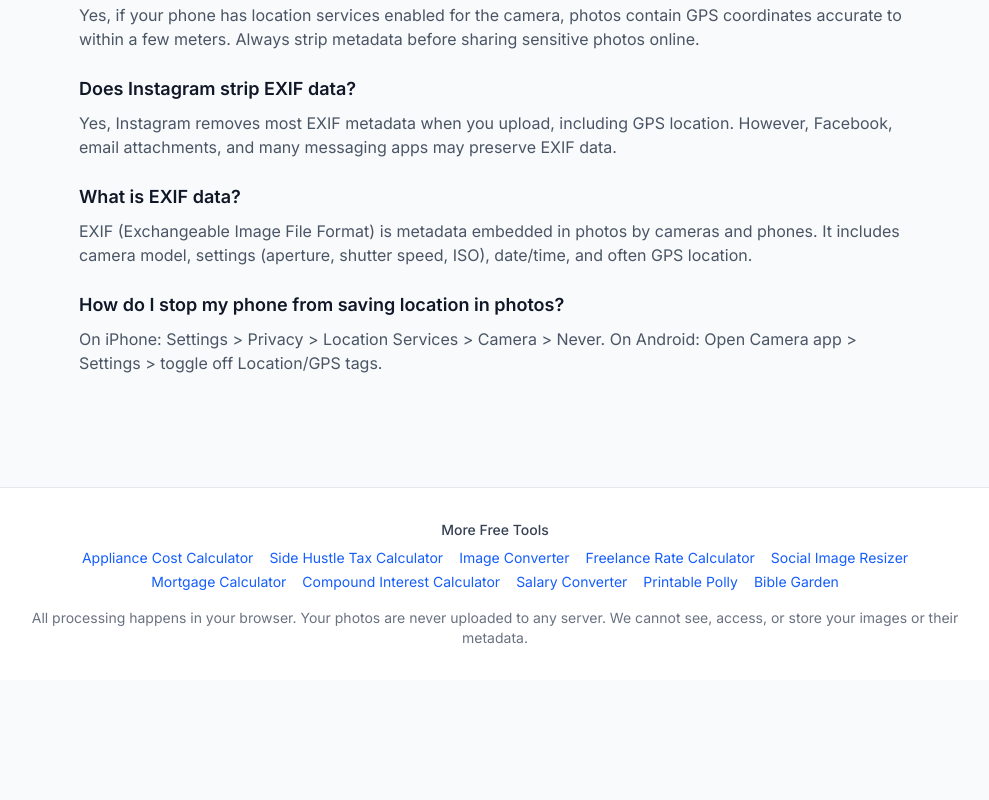
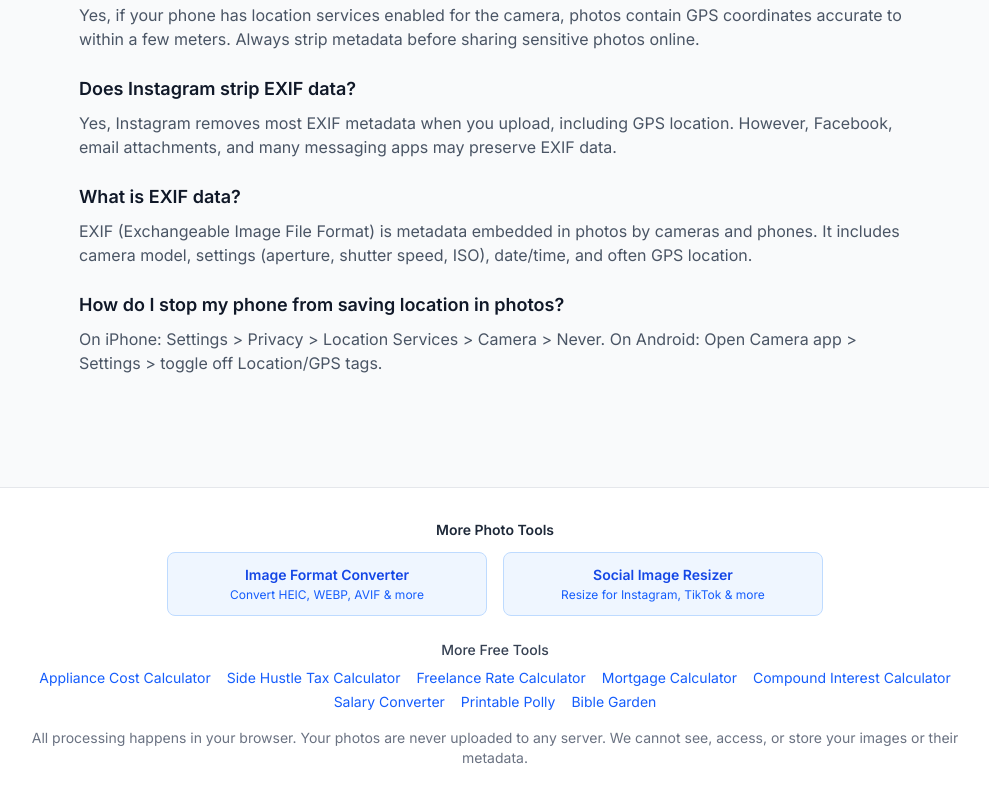
Before and after one commit to pondsoftware/photo-metadata-viewer, a Next.js app: page / in a window 1280 px wide. Shown: the part 1498-2298 px from the top of the page, without its empty margins (145-1134 px from the left). Before the commit the page ends 2178 px from the top, so only its background shows below. Built offline with nearby package versions, Linux system fonts and the light colour scheme.

Commit message:
Add prominent cross-links to image converter and image resizer
Related photo tools now appear as styled cards above the generic footer
links for better cross-site discovery.

Co-Authored-By: Claude Sonnet 4.6 <noreply@anthropic.com>

```diff
--- a/src/app/layout.tsx
+++ b/src/app/layout.tsx
@@ -61,14 +61,25 @@ export default function RootLayout({
         <main className="flex-1">{children}</main>
         <footer className="bg-white border-t border-gray-200 mt-12">
           <div className="max-w-5xl mx-auto px-4 py-8 sm:px-6 lg:px-8">
+            <div className="mb-6">
+              <p className="text-sm font-semibold text-gray-800 text-center mb-3">More Photo Tools</p>
+              <div className="flex justify-center gap-4">
+                <a href="https://imageconverters.net" className="flex-1 max-w-xs bg-blue-50 border border-blue-200 rounded-lg px-4 py-3 text-center hover:border-blue-400 hover:bg-blue-100 transition">
+                  <p className="font-semibold text-blue-700 text-sm">Image Format Converter</p>
+                  <p className="text-xs text-blue-600 mt-0.5">Convert HEIC, WEBP, AVIF &amp; more</p>
+                </a>
+                <a href="https://imageresizers.net" className="flex-1 max-w-xs bg-blue-50 border border-blue-200 rounded-lg px-4 py-3 text-center hover:border-blue-400 hover:bg-blue-100 transition">
+                  <p className="font-semibold text-blue-700 text-sm">Social Image Resizer</p>
+                  <p className="text-xs text-blue-600 mt-0.5">Resize for Instagram, TikTok &amp; more</p>
+                </a>
+              </div>
+            </div>
             <div className="mb-4">
               <p className="text-sm font-medium text-gray-700 text-center mb-2">More Free Tools</p>
               <div className="flex flex-wrap justify-center gap-x-4 gap-y-1 text-sm">
                 <a href="https://appliancecostcalculator.net" className="text-blue-600 hover:underline">Appliance Cost Calculator</a>
                 <a href="https://sidehustletaxcalculator.net" className="text-blue-600 hover:underline">Side Hustle Tax Calculator</a>
-                <a href="https://imageconverters.net" className="text-blue-600 hover:underline">Image Converter</a>
                 <a href="https://freelancerates.net" className="text-blue-600 hover:underline">Freelance Rate Calculator</a>
-                <a href="https://imageresizers.net" className="text-blue-600 hover:underline">Social Image Resizer</a>
                 <a href="https://lendingcalculator.net" className="text-blue-600 hover:underline">Mortgage Calculator</a>
                 <a href="https://compoundinterestcalc.app" className="text-blue-600 hover:underline">Compound Interest Calculator</a>
                 <a href="https://salaryconverter.net" className="text-blue-600 hover:underline">Salary Converter</a>
```
